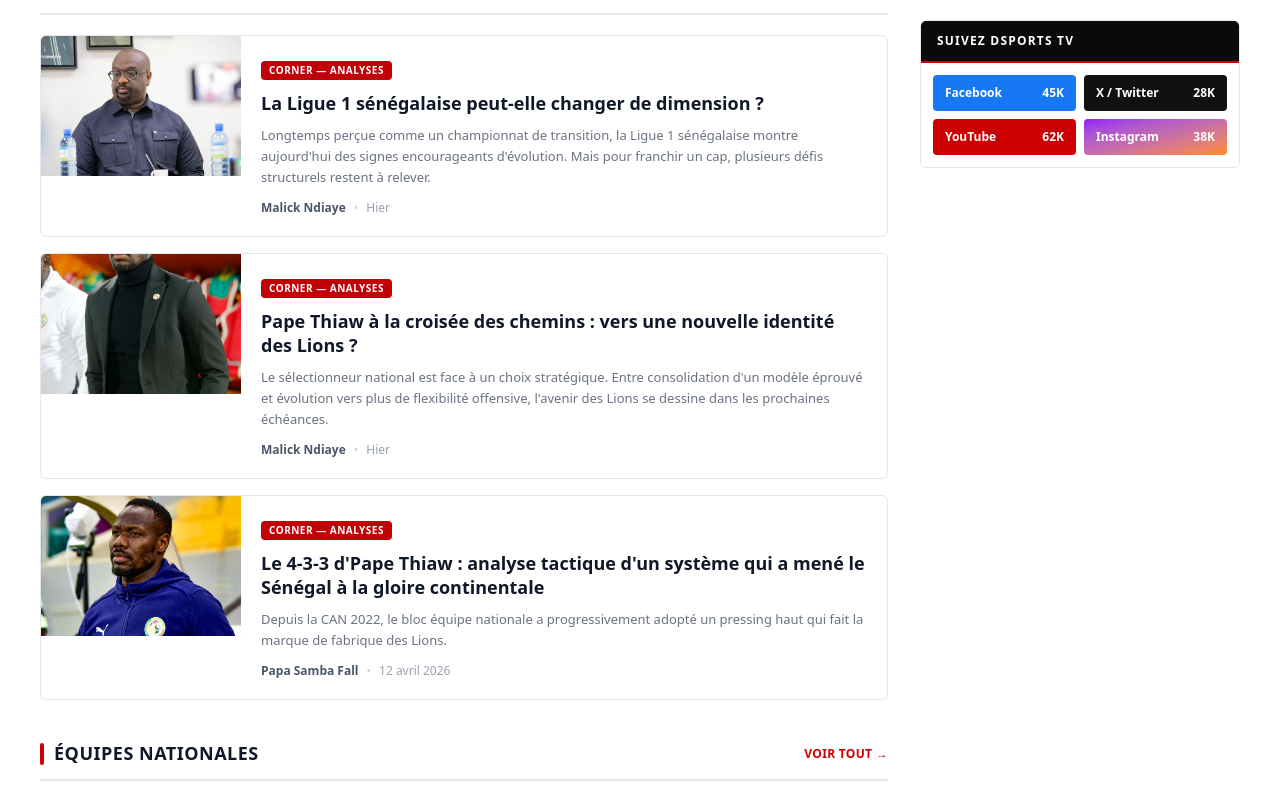
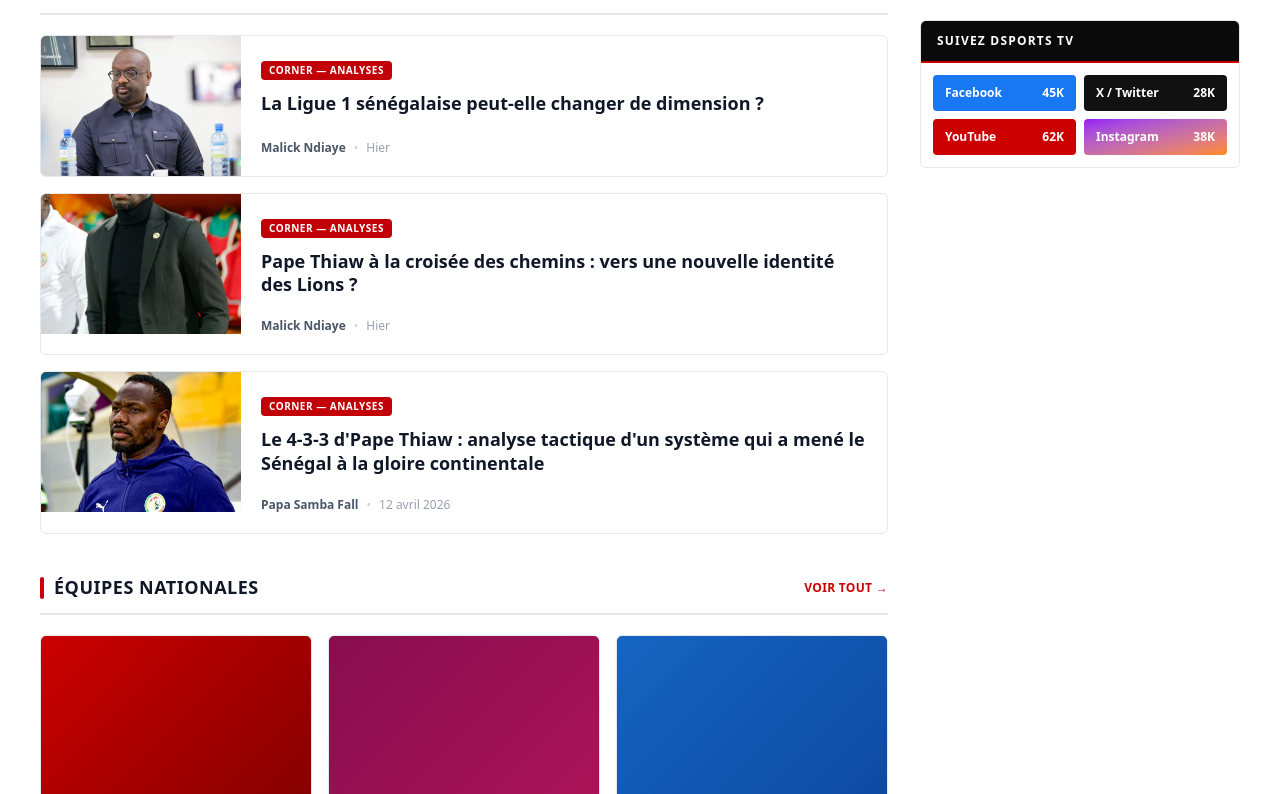
Before and after one commit to likmakk/dsports-app, a Next.js app: page / in a window 1280 px wide. Shown: the part 1886-2680 px from the top of the page. Built offline with nearby package versions, Linux system fonts and the light colour scheme.

Commit message:
fix: espace card

```diff
--- a/src/components/ArticleCardCorner.tsx
+++ b/src/components/ArticleCardCorner.tsx
@@ -41,9 +41,6 @@ export default function ArticleCardCorner({ article }: ArticleCardCornerProps) {
             <h3 className="text-[13px] sm:text-[15px] lg:text-[18px] font-black text-gray-900 leading-[1.3] mb-2.5 group-hover:text-[#CC0000] transition-colors duration-200">
               {article.title}
             </h3>
-            <p className="text-[13px] text-gray-500 leading-relaxed line-clamp-3">
-              {article.excerpt}
-            </p>
           </div>
           <div className="flex items-center gap-2 text-xs mt-3">
             <span className="font-bold text-gray-600">{article.author}</span>
```
